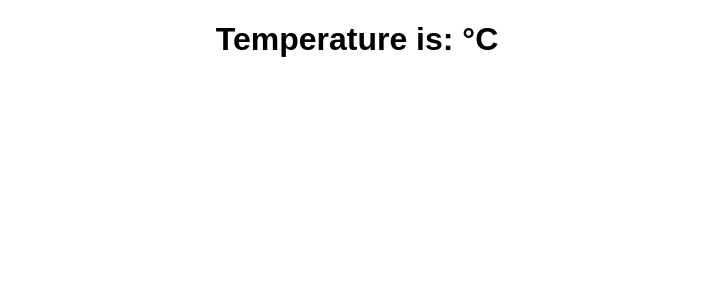
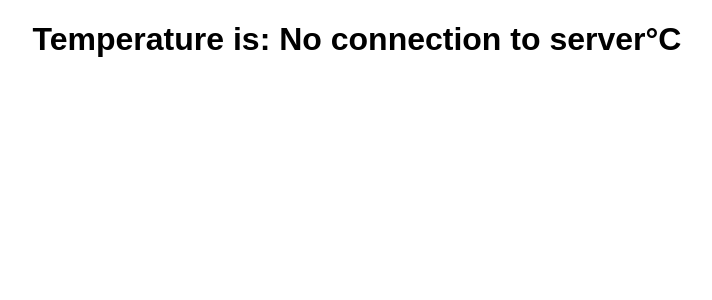
Before and after one commit to kovipu/weather-server, a React (Create React App) app: page / in a window 1280 px wide. Shown: the top 300 px of the page, without its empty margins (283-995 px from the left). Built offline with nearby package versions, Linux system fonts and the light colour scheme; no server answers.

Commit message:
added dot to temp values

```diff
--- a/src/Temperature/Temperature.js
+++ b/src/Temperature/Temperature.js
@@ -1,9 +1,16 @@
 import React from 'react';
 
 const temperature = ({ temperature }) => {
+    let temp;
+    if (temperature === undefined) {
+        temp = "No connection to server"
+    } else {
+        const pos = temperature.length - 2;
+        temp = temperature.slice(0, pos) + '.' + temperature.slice(pos);
+    }
     return (
         <div className="Temperatures">
-            <h1>Temperature is: {temperature}°C</h1>
+            <h1>Temperature is: {temp}°C</h1>
         </div>
     );
 }
```
